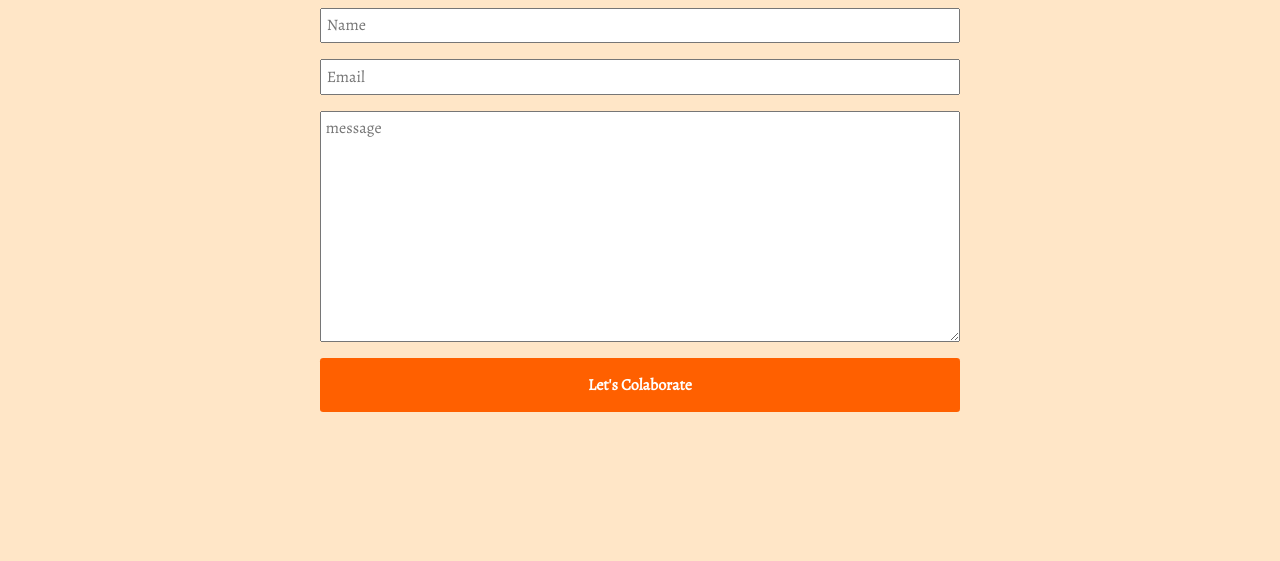
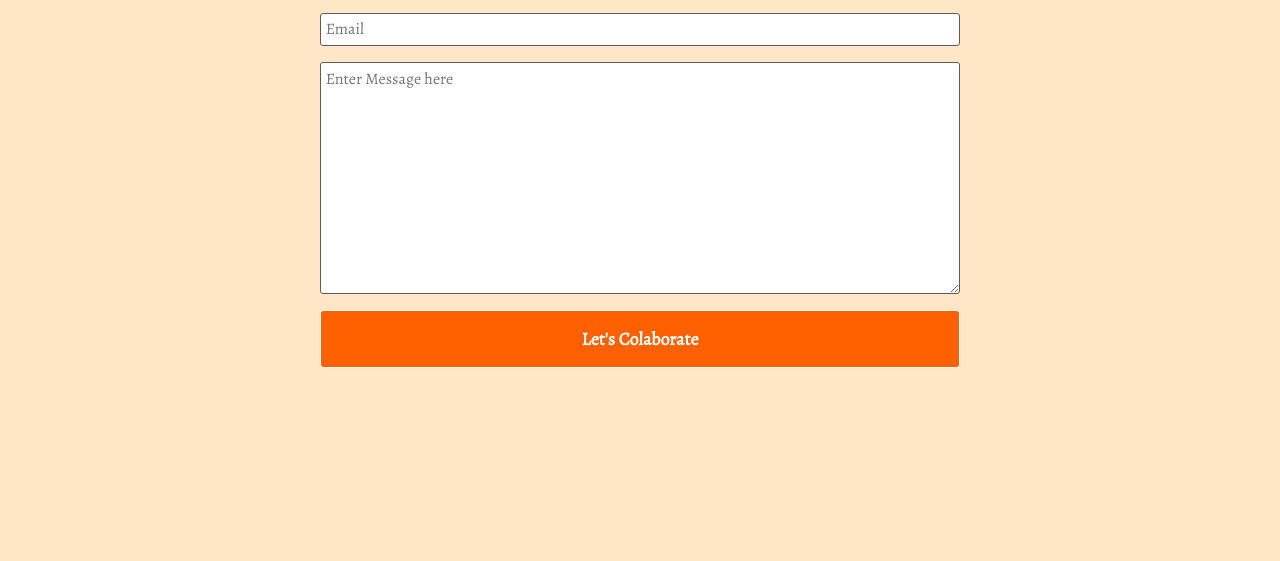
Before and after one commit to aritrazomoso/aritrazomoso.github.io, a plain HTML site: page pages/contact.html in a window 1280 px wide. Shown: the part 239-800 px from the top of the page. Drawn offline with nearby package versions, Linux system fonts and the light colour scheme.

Commit message:
change some style

```diff
--- a/css/style.css
+++ b/css/style.css
@@ -131,13 +131,14 @@ body {
 
 .contact {
   display: flex;
-  align-items: center;
+  align-items: flex-start;
   justify-content: center;
   height: 95vh;
-  padding: 1rem;
+  padding: 2rem;
 }
 
 .contact .content {
+  margin-top: 2rem;
   display: flex;
   flex-direction: column;
   gap: 1rem;
@@ -164,13 +165,18 @@ textarea,
 button {
   width: 50vw;
   padding: 0.3rem;
+  border-radius: 3px;
   font-size: 1rem;
 }
 .contact .content input:hover,
 textarea:hover,
 button:hover {
   outline-color: var(--deep_orage);
-  border-radius: 0.2rem;
+  outline-width: 1px;
+}
+.input {
+  border: none;
+  border: 1px solid var(--gray);
 }
 .contact .content button {
   background-color: var(--deep_orage);
@@ -178,19 +184,22 @@ button:hover {
   padding: 1rem;
   border-radius: 0.2rem;
   font-weight: bold;
+  border: 0.4px solid white;
   color: white;
+  font-size: large;
 }
 
 .gallery {
   display: flex;
   align-items: center;
-  justify-content: center;
+  justify-content: flex-start;
   flex-direction: column;
   width: 100%;
   min-height: 95vh;
   padding: 1rem;
 }
 .gallery .title {
+  margin-top: 2rem;
   margin-bottom: 1rem;
   font-size: 4rem;
   border-width: 0.2rem;
--- a/pages/contact.html
+++ b/pages/contact.html
@@ -25,9 +25,9 @@
             <div class="title">
                 <p class="title">Contact Me</p>
             </div>
-            <input type="text" name="Name" required="" id="name" placeholder="Name"><input type="email" name="Email"
-                required="" id="email" placeholder="Email"><textarea name="message" rows="10" placeholder="message"
-                required=""></textarea><button type="submit">Let's
+            <input class="input" type="text" name="Name" required="" id="name" placeholder="Name"><input class="input"
+                type="email" name="Email" required="" id="email" placeholder="Email"><textarea name="message" rows="10"
+                placeholder="Enter Message here" class="input" required=""></textarea><button type="submit">Let's
                 Colaborate</button>
         </form>
     </section>
```
